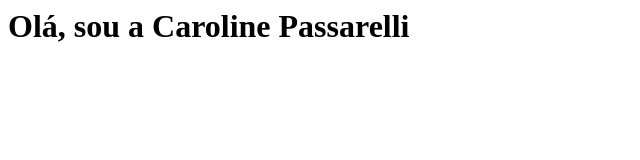
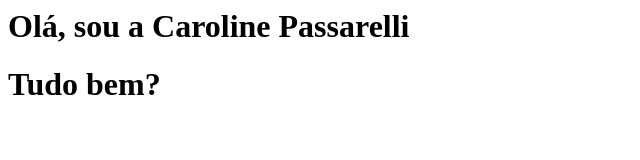
Before and after one commit to Caroliinee/caroliinee.github.io, a plain HTML site: page index.html in a window 1280 px wide. Shown: the whole page, without its empty margins (0-640 px from the left). Drawn offline with Linux system fonts and the light colour scheme.

Commit message:
Update index.html

```diff
--- a/index.html
+++ b/index.html
@@ -1 +1,2 @@
 <h1>Olá, sou a Caroline Passarelli</h1>
+<h1>Tudo bem?</h1>
```
